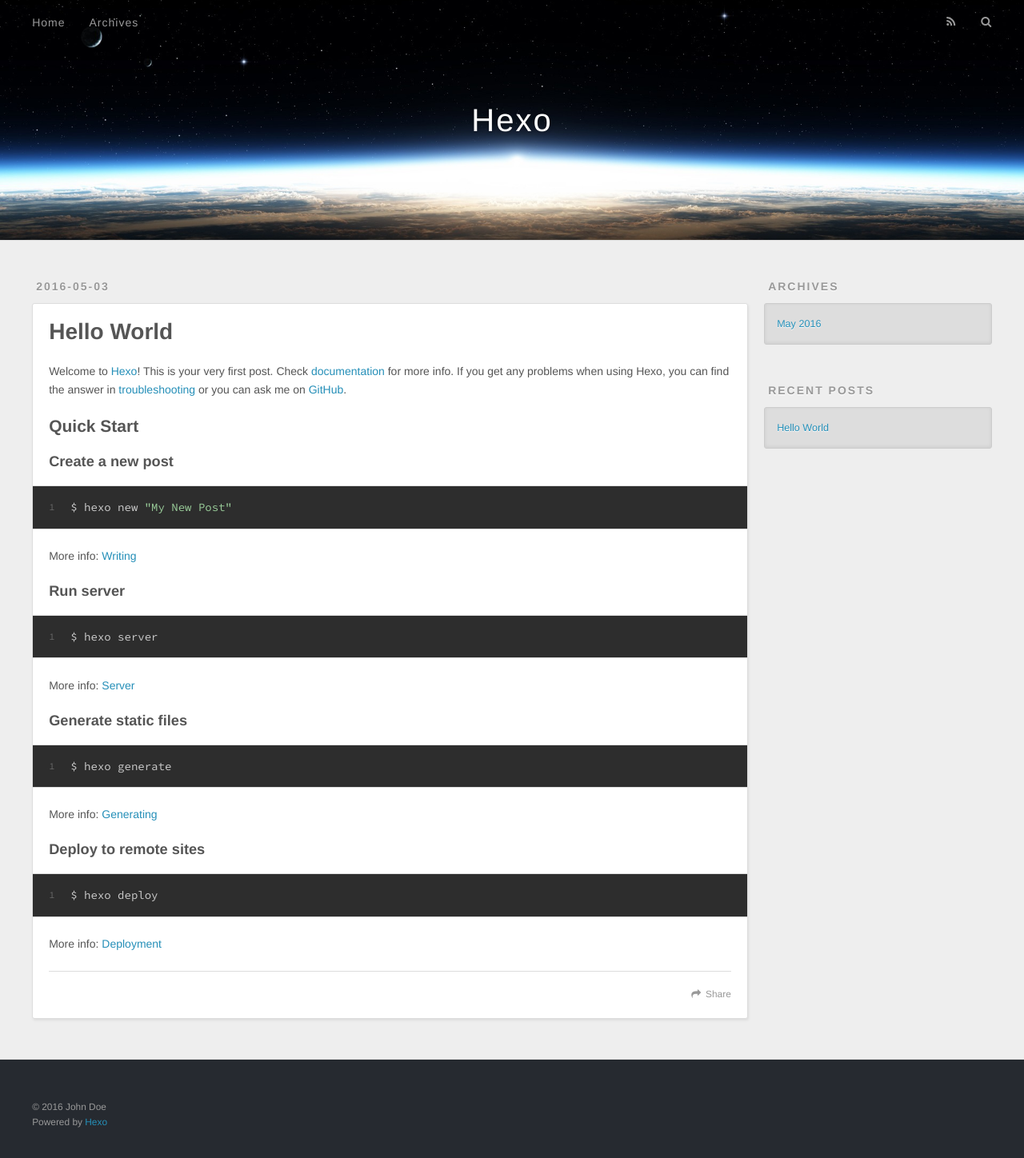
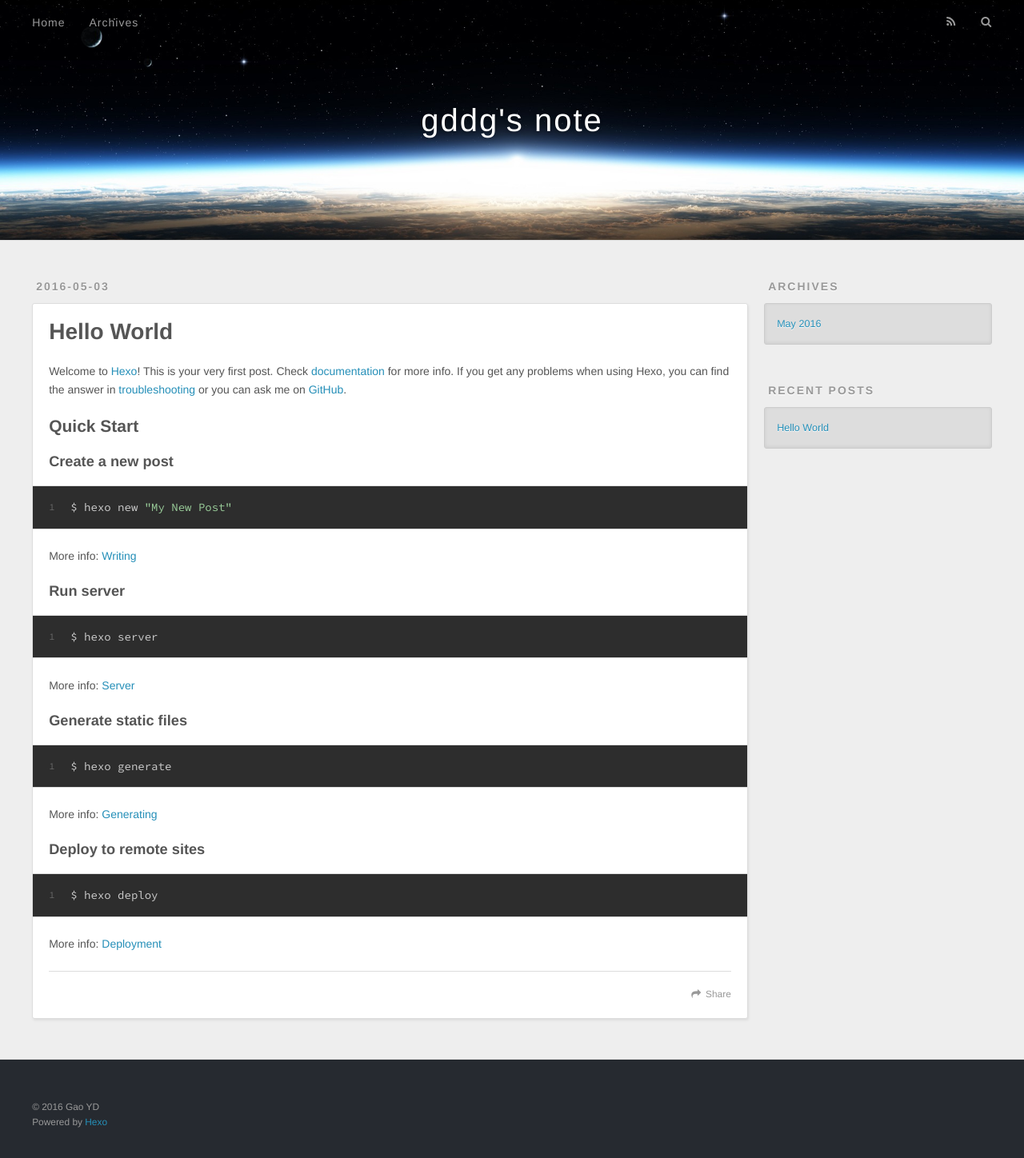
Before and after one commit to gddg/gddg.github.io, a plain HTML site: page index.html in a window 1280 px wide. Shown: the whole page at 80% size. Drawn offline with nearby package versions, Linux system fonts and the light colour scheme.

Commit message:
Site updated: 2016-05-03 22:50:28

```diff
--- a/index.html
+++ b/index.html
@@ -3,19 +3,19 @@
 <head>
   <meta charset="utf-8">
 
-  <title>Hexo</title>
+  <title>gddg&#39;s note</title>
   <meta name="viewport" content="width=device-width, initial-scale=1, maximum-scale=1">
   <meta name="description">
 <meta property="og:type" content="website">
-<meta property="og:title" content="Hexo">
+<meta property="og:title" content="gddg's note">
 <meta property="og:url" content="http://yoursite.com/index.html">
-<meta property="og:site_name" content="Hexo">
+<meta property="og:site_name" content="gddg's note">
 <meta property="og:description">
 <meta name="twitter:card" content="summary">
-<meta name="twitter:title" content="Hexo">
+<meta name="twitter:title" content="gddg's note">
 <meta name="twitter:description">
 
-    <link rel="alternate" href="/atom.xml" title="Hexo" type="application/atom+xml">
+    <link rel="alternate" href="/atom.xml" title="gddg&#39;s note" type="application/atom+xml">
 
 
     <link rel="icon" href="/favicon.png">
@@ -36,7 +36,7 @@
   <div id="header-outer" class="outer">
     <div id="header-title" class="inner">
       <h1 id="logo-wrap">
-        <a href="/" id="logo">Hexo</a>
+        <a href="/" id="logo">gddg&#39;s note</a>
       </h1>
 
     </div>
@@ -99,7 +99,7 @@
 
     </div>
     <footer class="article-footer">
-      <a data-url="http://yoursite.com/2016/05/03/hello-world/" data-id="cinriflpm0000yaqnmk7wwxk3" class="article-share-link">Share</a>
+      <a data-url="http://yoursite.com/2016/05/03/hello-world/" data-id="cinrjuh5100006eqn5jvv6qrk" class="article-share-link">Share</a>
 
 
     </footer>
@@ -154,7 +154,7 @@
 
   <div class="outer">
     <div id="footer-info" class="inner">
-      &copy; 2016 John Doe<br>
+      &copy; 2016 Gao YD<br>
       Powered by <a href="http://hexo.io/" target="_blank">Hexo</a>
     </div>
   </div>
```
Also changed, not shown: 2016/05/03/hello-world/index.html (+6 -6 lines), archives/2016/05/index.html (+7 -7 lines), archives/2016/index.html (+7 -7 lines), archives/index.html (+7 -7 lines).
